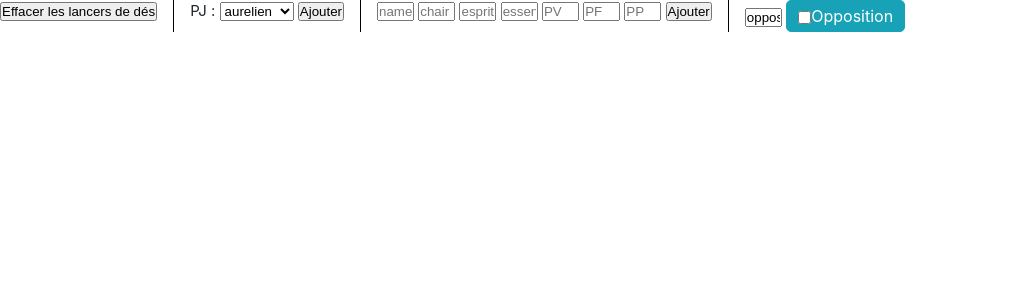
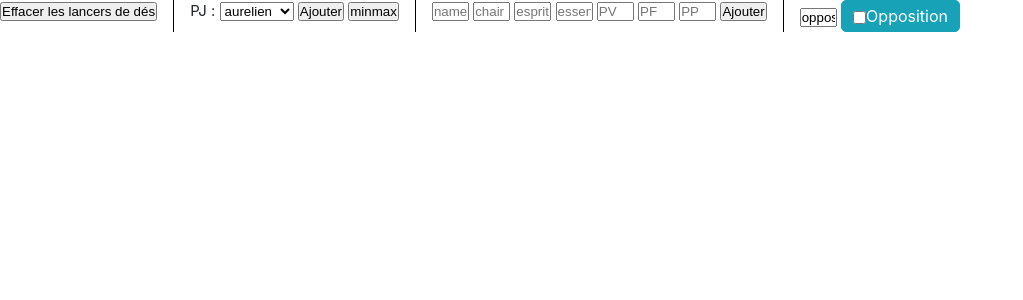
Before and after one commit to ValerianGuivarch/L7R, a Django app: page /mj_interdit_aux_joueurs/ in a window 1280 px wide. Shown: the top 300 px of the page, without its empty margins (0-1023 px from the left). Run offline with Django 3.2, Linux system fonts and the light colour scheme; data comes from the database, SQL or seed files in the repository; both versions use the stored data as it was after the commit; data that the repository does not hold is empty; some libraries are stand-ins or nearby versions.

Commit message:
update min and max from gm page

```diff
--- a/applsr/static/applsr/css/l7r.css
+++ b/applsr/static/applsr/css/l7r.css
@@ -208,3 +208,14 @@ button input[type="checkbox"] {
   flex: initial;
   margin-right: 0.3rem;
 }
+
+.btn.minmax {
+  display: none;
+}
+
+body.show-minmax .btn.minmax {
+  display: initial;
+  background-color: #dc3545;
+  border-color: #dc3545;
+  padding: 0.1rem;
+}
--- a/applsr/static/applsr/js/mj.js
+++ b/applsr/static/applsr/js/mj.js
@@ -28,29 +28,37 @@ function ajouter_pj(name) {
         + '<div class="line"><i><span class="pj_fu" id="pj_fu_' + name + '">&nbsp;</span></i></div>'
         + '<div class="line"><i><span class="pj_fs" id="pj_fs_' + name + '">&nbsp;</span></i></div>'
         + '<div class="btn-group line">'
-        + '<button class="btn" onclick="modif(\'' + name + '\',\'pv\',1, false);" >-</button>'
+        + '<button class="btn" onclick="modif(\'' + name + '\',\'pv\',1, false);">-</button>'
+        + '<button class="btn minmax" onclick="modif(\'' + name + '\',\'pv_max\',1, false);">--</button>'
         + '<span class="btn btn-info">PV = <span class="pj_pv" id="pj_pv_' + name + '">3</span>/<span class="pj_pv_max" id="pj_pv_max_' + name + '">6</span></span>'
-        + '<button class="btn" onclick="modif(\'' + name + '\',\'pv\',1, true);" >+</button>'
+        + '<button class="btn minmax" onclick="modif(\'' + name + '\',\'pv_max\',1, true);">++</button>'
+        + '<button class="btn" onclick="modif(\'' + name + '\',\'pv\',1, true);">+</button>'
         + '</div>'
         + '<div class="btn-group line">'
-        + '<button class="btn" onclick="modif(\'' + name + '\',\'pf\',1, false);" >-</button>'
+        + '<button class="btn" onclick="modif(\'' + name + '\',\'pf\',1, false);">-</button>'
+        + '<button class="btn minmax" onclick="modif(\'' + name + '\',\'pf_max\',1, false);">--</button>'
         + '<span class="btn btn-info">PF = <span class="pj_pf" id="pj_pf_' + name + '">3</span>/<span class="pj_pf_max" id="pj_pf_max_' + name + '">6</span></span>'
-        + '<button class="btn" onclick="modif(\'' + name + '\',\'pf\',1, true);" >+</button>'
+        + '<button class="btn minmax" onclick="modif(\'' + name + '\',\'pf_max\',1, true);">++</button>'
+        + '<button class="btn" onclick="modif(\'' + name + '\',\'pf\',1, true);">+</button>'
         + '</div>'
         + '<div class="btn-group line">'
-        + '<button class="btn" onclick="modif(\'' + name + '\',\'pp\',1, false);" >-</button>'
+        + '<button class="btn" onclick="modif(\'' + name + '\',\'pp\',1, false);">-</button>'
+        + '<button class="btn minmax" onclick="modif(\'' + name + '\',\'pp_max\',1, false);">--</button>'
         + '<span class="btn btn-info">PP = <span class="pj_pp" id="pj_pp_' + name + '">3</span>/<span class="pj_pp_max" id="pj_pp_max_' + name + '">6</span></span>'
-        + '<button class="btn" onclick="modif(\'' + name + '\',\'pp\',1, true);" >+</button>'
+        + '<button class="btn minmax" onclick="modif(\'' + name + '\',\'pp_max\',1, true);">++</button>'
+        + '<button class="btn" onclick="modif(\'' + name + '\',\'pp\',1, true);">+</button>'
         + '</div>'
         + '<div class="btn-group line">'
-        + '<button class="btn" onclick="modif(\'' + name + '\',\'dettes\',1, false);" >-</button>'
+        + '<button class="btn" onclick="modif(\'' + name + '\',\'dettes\',1, false);">-</button>'
         + '<span class="btn btn-info">DT = <span class="pj_dettes" id="pj_dettes_' + name + '">9</span></span>'
-        + '<button class="btn" onclick="modif(\'' + name + '\',\'dettes\',1, true);" >+</button>'
+        + '<button class="btn" onclick="modif(\'' + name + '\',\'dettes\',1, true);">+</button>'
         + '</div>'
         + '<div class="btn-group line">'
-        + '<button class="btn" onclick="modif(\'' + name + '\',\'arcanes\',1, false);" >-</button>'
+        + '<button class="btn" onclick="modif(\'' + name + '\',\'arcanes\',1, false);">-</button>'
+        + '<button class="btn minmax" onclick="modif(\'' + name + '\',\'arcanes_max\',1, false);">--</button>'
         + '<span class="btn btn-info">AK = <span class="pj_arcanes" id="pj_arcanes_' + name + '">3</span>/<span class="pj_arcanes_max" id="pj_arcanes_max_' + name + '">6</span></span>'
-        + '<button class="btn" onclick="modif(\'' + name + '\',\'arcanes\',1, true);" >+</button>'
+        + '<button class="btn minmax" onclick="modif(\'' + name + '\',\'arcanes_max\',1, true);">++</button>'
+        + '<button class="btn" onclick="modif(\'' + name + '\',\'arcanes\',1, true);">+</button>'
         + '</div>';
     var liste_pj = document.querySelector('#liste_pj');
     liste_pj.appendChild(pcElement);
@@ -175,28 +183,28 @@ function ajouter_pnj(new_pnj_name, new_pnj_chair, new_pnj_esprit, new_pnj_essenc
         + '<button class="btn btn-danger delete-npc" onclick="effacer_pnj(this.closest(\'.pnj\'));"> X </button>'
         + '<span><b class="name">' + new_pnj_name + '</b> : </span>'
         + '<span class="btn-group">'
-        + '<button class="btn" onclick="modifPNJ(this.closest(\'.pnj\'),\'pv\',-1);" >-</button>'
+        + '<button class="btn" onclick="modifPNJ(this.closest(\'.pnj\'),\'pv\',-1);">-</button>'
         + '<span class="btn btn-info">'
         + 'PV = <span class="pv" id="pnj_pv_' + new_pnj_name + '">' + new_pnj_pv_max
         + '</span>/<span class="pv_max" id="pnj_pv_max_' + new_pnj_name + '">' + new_pnj_pv_max + '</span>'
         + '</span>'
-        + '<button class="btn" onclick="modifPNJ(this.closest(\'.pnj\'),\'pv\',1);" >+</button>'
+        + '<button class="btn" onclick="modifPNJ(this.closest(\'.pnj\'),\'pv\',1);">+</button>'
         + '</span>'
         + '<span class="btn-group">'
-        + '<button class="btn" onclick="modifPNJ(this.closest(\'.pnj\'),\'pf\',-1);" >-</button>'
+        + '<button class="btn" onclick="modifPNJ(this.closest(\'.pnj\'),\'pf\',-1);">-</button>'
         + '<span class="btn btn-info">'
         + '<input class="use_pf" id="use_pf_' + new_pnj_name + '" type="checkbox" autocomplete="off">'
         + 'PF: <span class="pf" id="pnj_pf_' + new_pnj_name + '">' + new_pnj_pf_max + '</span>/' + new_pnj_pf_max
         + '</span>'
-        + '<button class="btn" onclick="modifPNJ(this.closest(\'.pnj\'),\'pf\',1);" >+</button>'
+        + '<button class="btn" onclick="modifPNJ(this.closest(\'.pnj\'),\'pf\',1);">+</button>'
         + '</span>'
         + '<span class="btn-group">'
-        + '<button class="btn" onclick="modifPNJ(this.closest(\'.pnj\'),\'pp\',-1);" >-</button>'
+        + '<button class="btn" onclick="modifPNJ(this.closest(\'.pnj\'),\'pp\',-1);">-</button>'
         + '<span class="btn btn-info">'
         + '<input class="use_pp" id="use_pp_' + new_pnj_name + '" type="checkbox" autocomplete="off">'
         + 'PP: <span class="pp" id="pnj_pp_' + new_pnj_name + '">' + new_pnj_pp_max + '</span>/' + new_pnj_pp_max
         + '</span>'
-        + '<button class="btn" onclick="modifPNJ(this.closest(\'.pnj\'),\'pp\',1);" >+</button>'
+        + '<button class="btn" onclick="modifPNJ(this.closest(\'.pnj\'),\'pp\',1);">+</button>'
         + '</span>'
         + '<label class="btn">'
         + '<input class="use_ra" id="use_ra_' + new_pnj_name + '" type="checkbox" autocomplete="off"> RA'
@@ -212,19 +220,19 @@ function ajouter_pnj(new_pnj_name, new_pnj_chair, new_pnj_esprit, new_pnj_essenc
         + createJetPnjTemplate(new_pnj_name, new_pnj_essence, "Essence", "JE")
         + createJetPnjTemplate(new_pnj_name, new_pnj_essence, "Magie", "JM")
         + '<span class="btn-group">'
-        + '<button class="btn btn-danger" onclick="modifPNJ(this.closest(\'.pnj\'),\'mal\',-1);" >-</button>'
+        + '<button class="btn btn-danger" onclick="modifPNJ(this.closest(\'.pnj\'),\'mal\',-1);">-</button>'
         + '<span class="btn btn-outline-danger">Mal: <span class="mal" id="pnj_mal_' + new_pnj_name + '">0</span></span>'
-        + '<button class="btn btn-danger" onclick="modifPNJ(this.closest(\'.pnj\'),\'mal\',1);" >+</button> '
+        + '<button class="btn btn-danger" onclick="modifPNJ(this.closest(\'.pnj\'),\'mal\',1);">+</button> '
         + '</span>'
         + '<span class="btn-group">'
-        + '<button class="btn btn-success" onclick="modifPNJ(this.closest(\'.pnj\'),\'ben\',-1);" >-</button>'
+        + '<button class="btn btn-success" onclick="modifPNJ(this.closest(\'.pnj\'),\'ben\',-1);">-</button>'
         + '<span class="btn btn-outline-success">Ben: <span class="ben" id="pnj_ben_' + new_pnj_name + '">0</span></span>'
-        + '<button class="btn btn-success" onclick="modifPNJ(this.closest(\'.pnj\'),\'ben\',1);" >+</button> '
+        + '<button class="btn btn-success" onclick="modifPNJ(this.closest(\'.pnj\'),\'ben\',1);">+</button> '
         + '</span>'
         + '<span class="btn-group">'
-        + '<button class="btn" onclick="modifPNJ(this.closest(\'.pnj\'),\'dettes\',-1);" >-</button>'
+        + '<button class="btn" onclick="modifPNJ(this.closest(\'.pnj\'),\'dettes\',-1);">-</button>'
         + '<span class="btn btn-info">Dettes: <span class="dettes" id="pnj_dettes_' + new_pnj_name + '">' + new_pnj_dettes + '</span></span>'
-        + '<button class="btn" onclick="modifPNJ(this.closest(\'.pnj\'),\'dettes\',1);" >+</button>'
+        + '<button class="btn" onclick="modifPNJ(this.closest(\'.pnj\'),\'dettes\',1);">+</button>'
         + '</span>'
         + ' <input type="text" />'
         + '</div>';
--- a/applsr/templates/applsr/mj.html
+++ b/applsr/templates/applsr/mj.html
@@ -30,6 +30,7 @@
         </select>
 
         <button onclick="ajouter_pj(document.getElementById('pj-select').value)">Ajouter</button>
+        <button onclick="document.body.classList.toggle('show-minmax')">minmax</button>
     </div>
 
     <div class="npc-menu">
```
Also changed, not shown: applsr/static/applsr/js/mj.ts (+30 -22 lines), db.sqlite3.
